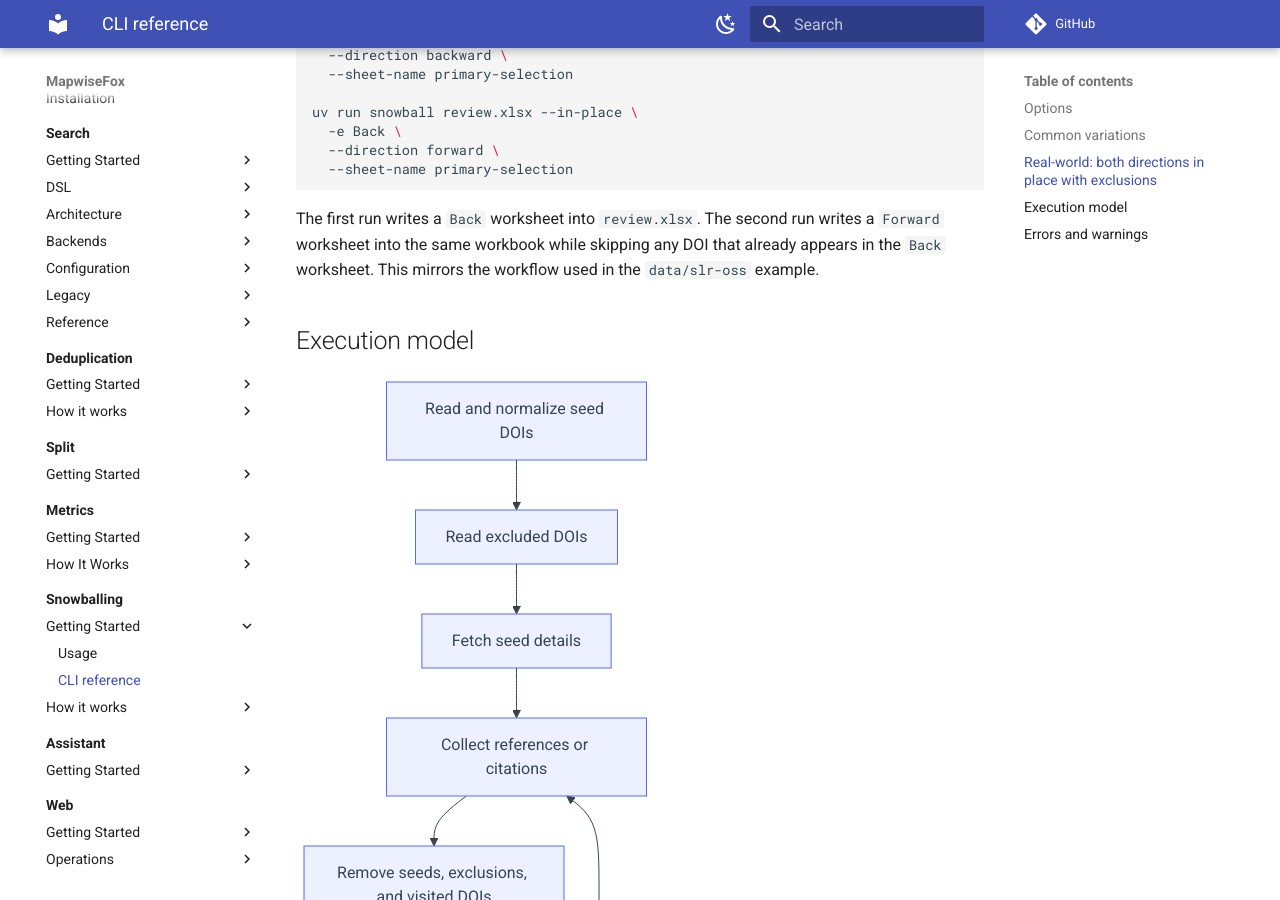
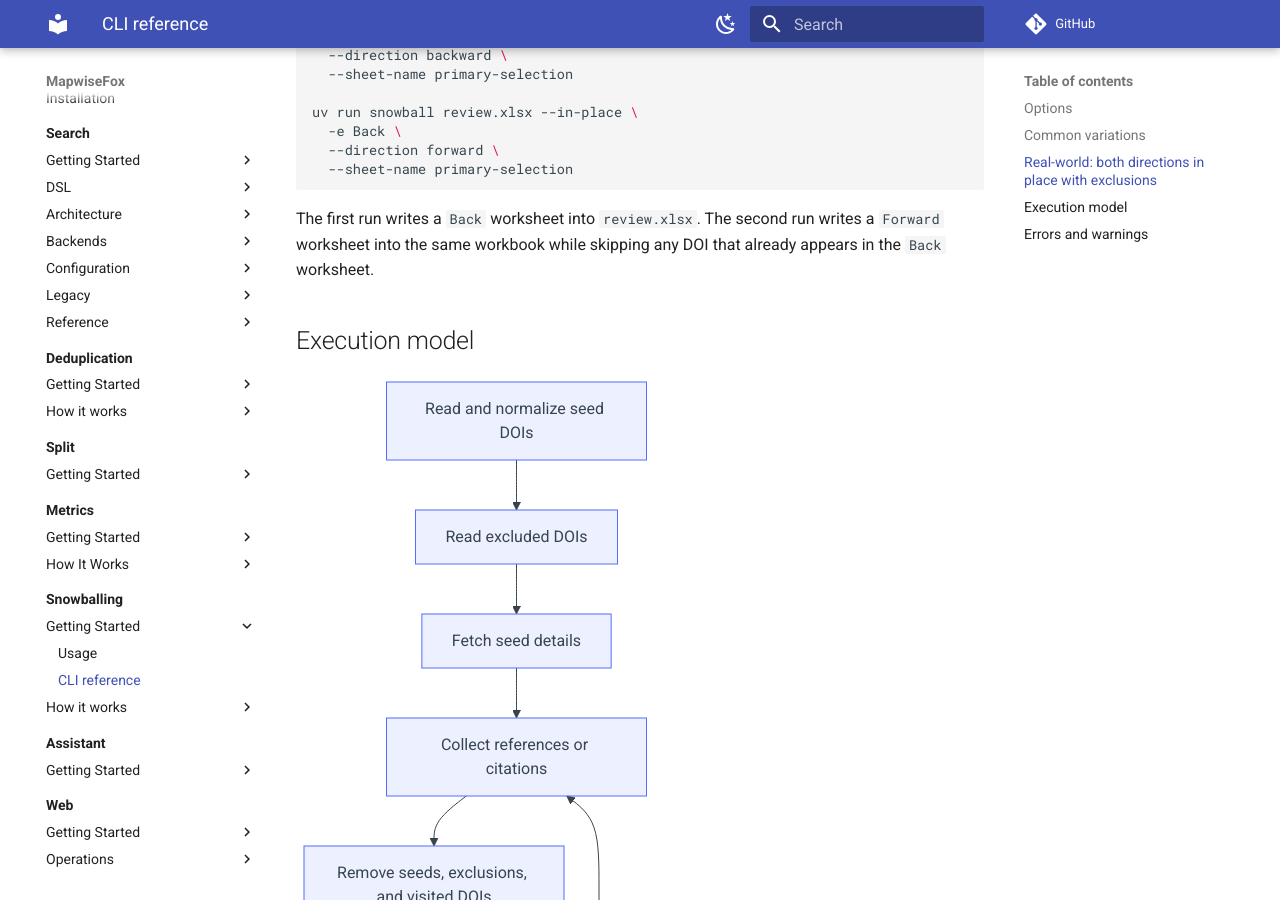
Before and after one commit to koosie0507/mapwisefox, an MkDocs documentation site: the page built from docs/snowballing/getting-started/cli-reference.md, in a window 1280 px wide and 900 px high, scrolled down 2144 px. Built offline with MkDocs 1.6.1 and Material for MkDocs 9.7.7, drawn with Linux system fonts in a browser that asks for light colours; comment, search, counter and statistics services are not loaded; the version menu is left out.

Commit message:
remove the 'slr-oss' text from the codebase (#86)

```diff
--- a/docs/snowballing/getting-started/cli-reference.md
+++ b/docs/snowballing/getting-started/cli-reference.md
@@ -93,8 +93,7 @@ uv run snowball review.xlsx --in-place \
 
 The first run writes a `Back` worksheet into `review.xlsx`. The second run
 writes a `Forward` worksheet into the same workbook while skipping any DOI that
-already appears in the `Back` worksheet. This mirrors the workflow used in the
-`data/slr-oss` example.
+already appears in the `Back` worksheet.
 
 ## Execution model
 
```
Also changed, not shown: 1 other file.
